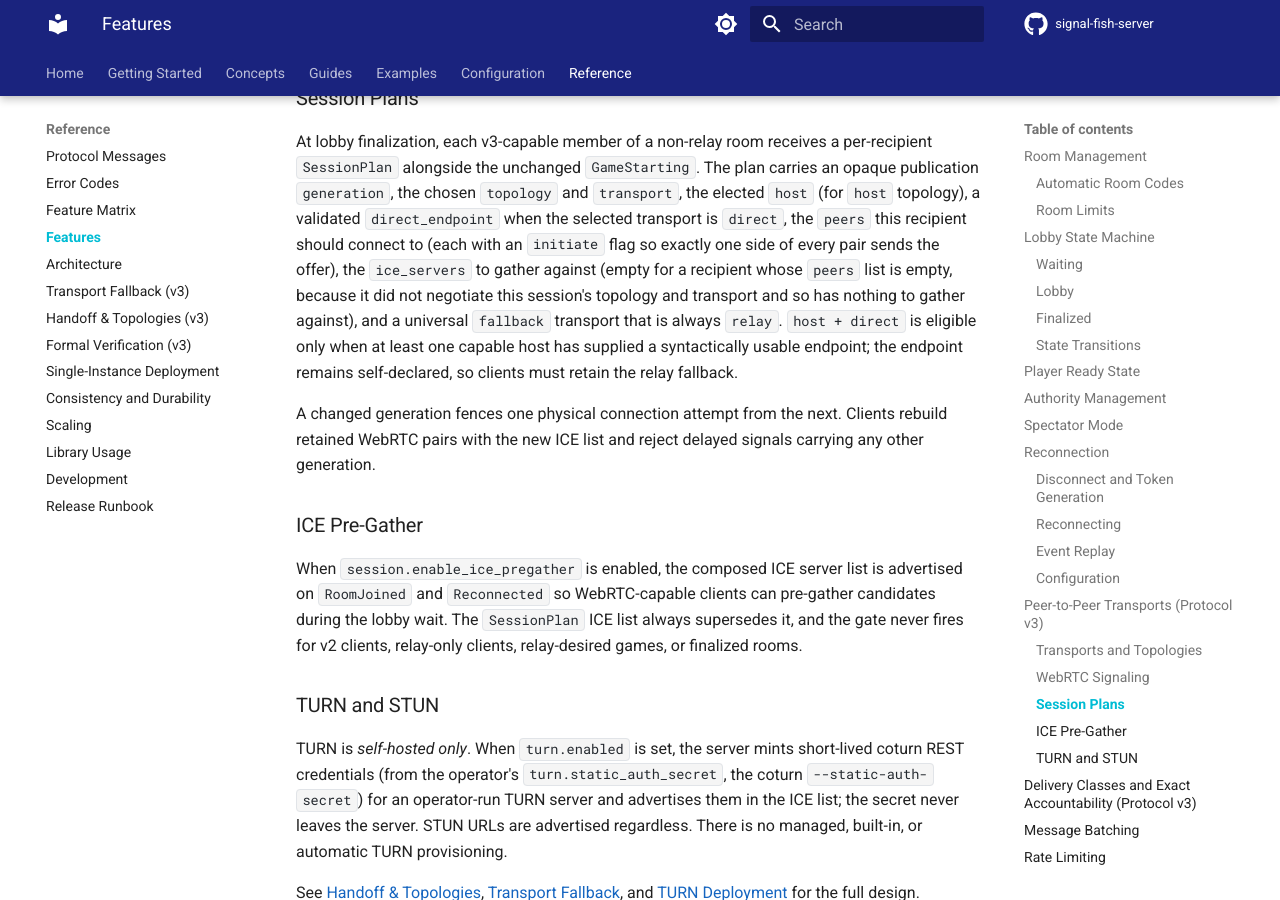
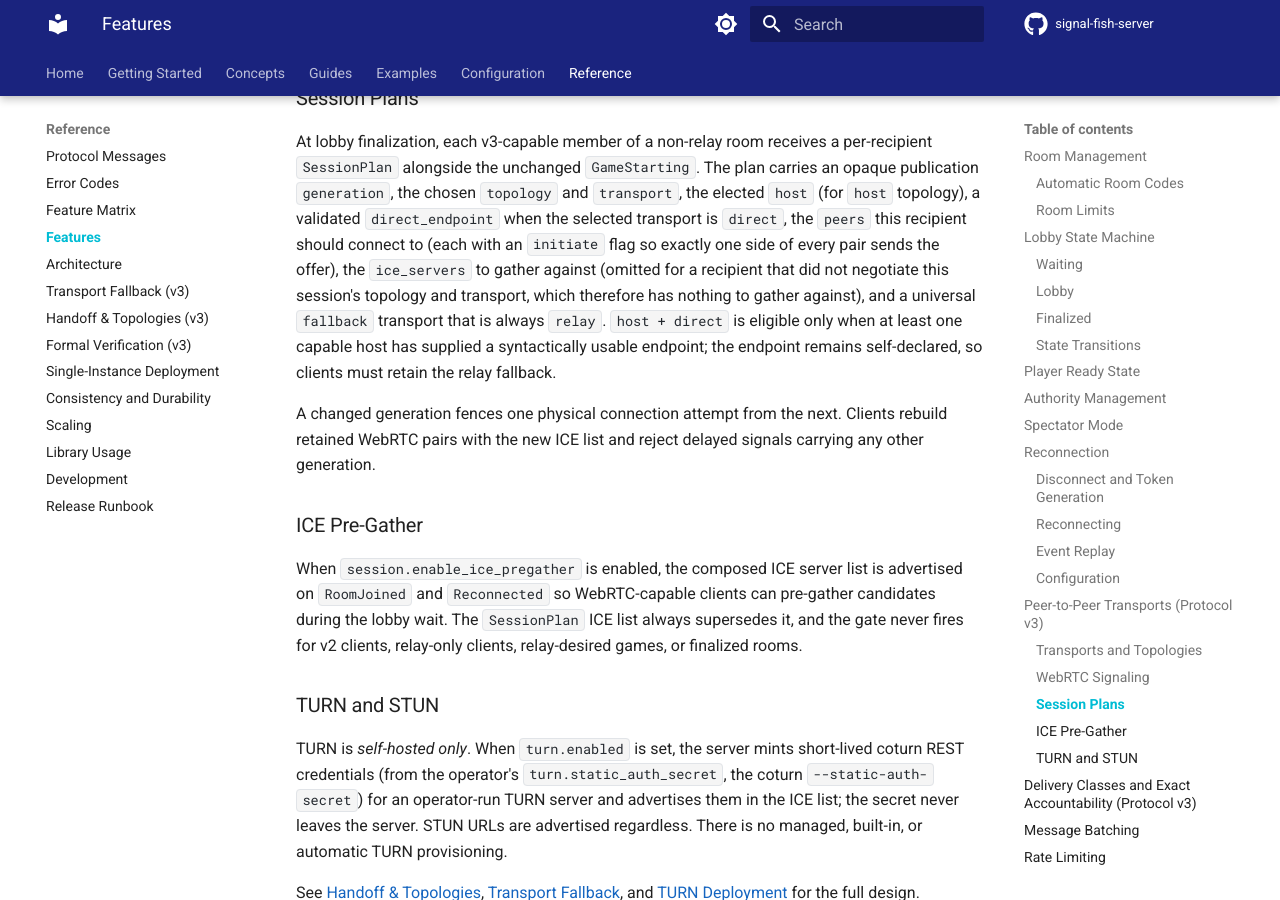
Before and after one commit to Ambiguous-Interactive/signal-fish-server, an MkDocs documentation site: the page built from docs/features.md, in a window 1280 px wide and 900 px high, scrolled down 6480 px. Built offline with MkDocs 1.6.1 and Material for MkDocs 9.7.7, drawn with Linux system fonts in a browser that asks for light colours; comment, search, counter and statistics services are not loaded.

Commit message:
docs: state the ICE and ordering rules in the direction the code enforces
Final confirmation review found no defect in the code and two documentation
statements that contradict it:

- `docs/features.md` had inverted the `SessionPlan` ICE rule into "empty for a
  recipient whose peers list is empty". The gate is pairability, not the peer
  list: a pairable recipient's mesh peer list is empty whenever no OTHER member
  is pairable, and this branch's own test asserts exactly that case still
  carries a minted credential. It now mirrors `docs/protocol.md`'s
  one-directional phrasing.
- The changelog still said `AuthorityChanged` is ordered "immediately after"
  the `PlayerLeft`. The two are separate enqueues into per-recipient queues, so
  the guarantee the code makes — and the test asserts — is that it never
  precedes the departure, not that nothing can sit between them.

Minor: the authority-doc carve-out now names the double storage failure it
actually describes (a single failure still notifies, via the compensating
release); `record_unsupported_format`'s `true` return covers the pre-v3 case
where no report may accumulate; and the dead-code removal comment scopes its
"matches storage" claim to the authority handling it copied.

Co-Authored-By: Claude Opus 5 (1M context) <noreply@anthropic.com>

```diff
--- a/docs/features.md
+++ b/docs/features.md
@@ -324,9 +324,9 @@ carries an opaque publication `generation`, the chosen `topology` and
 topology), a validated `direct_endpoint` when the selected transport is
 `direct`, the `peers` this recipient should connect to (each with an `initiate`
 flag so exactly one side of every pair sends the offer), the `ice_servers` to
-gather against (empty for a recipient whose `peers` list is empty, because it
-did not negotiate this session's topology and transport and so has nothing to
-gather against), and a universal `fallback` transport that is always `relay`.
+gather against (omitted for a recipient that did not negotiate this session's
+topology and transport, which therefore has nothing to gather against), and a
+universal `fallback` transport that is always `relay`.
 `host + direct` is eligible only when at least one capable host has supplied a
 syntactically usable endpoint; the endpoint remains self-declared, so clients
 must retain the relay fallback.
```
Also changed, not shown: CHANGELOG.md (+2 -2 lines), docs/concepts/authority.md (+3 -3 lines), 2 other files.
